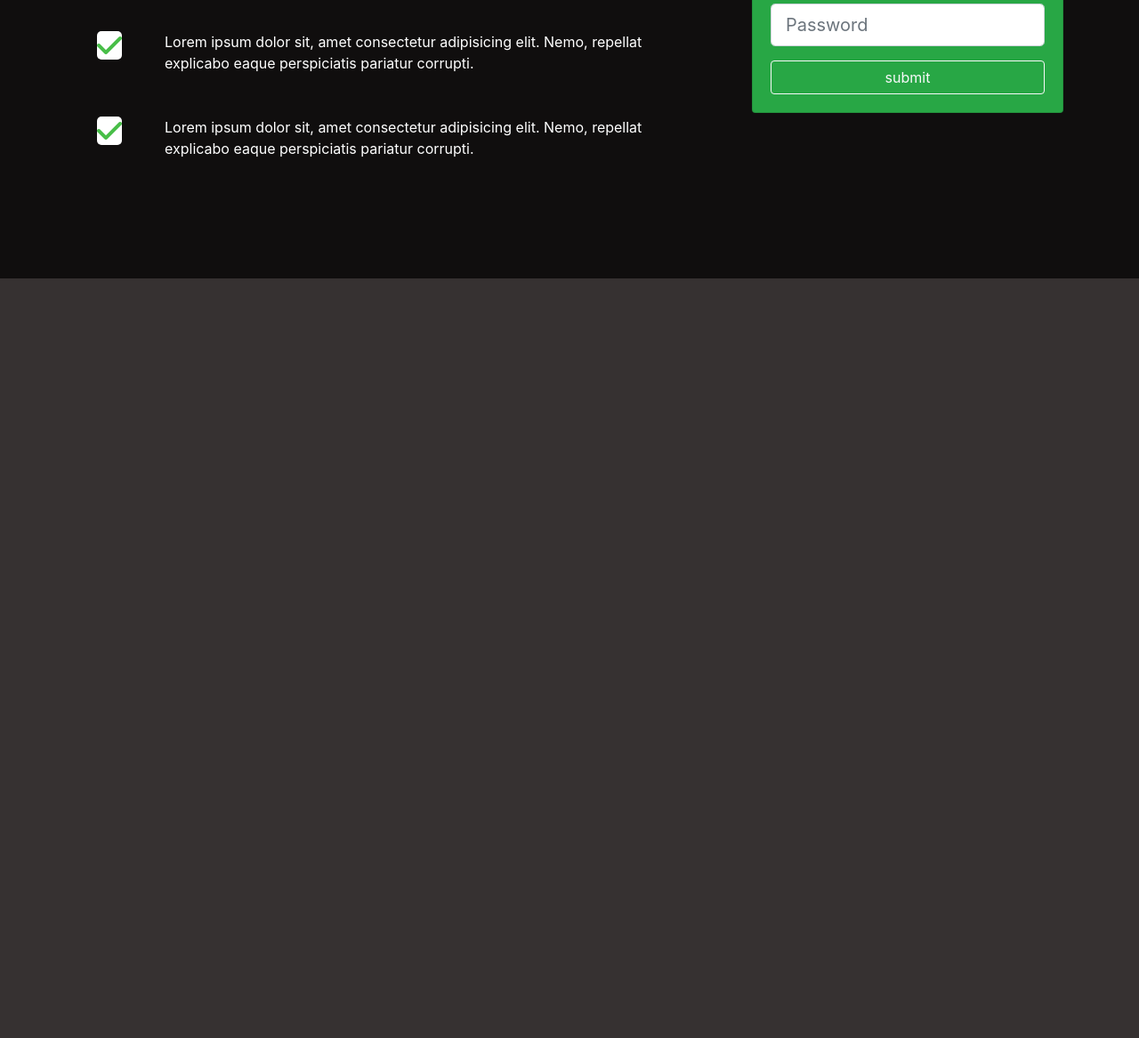
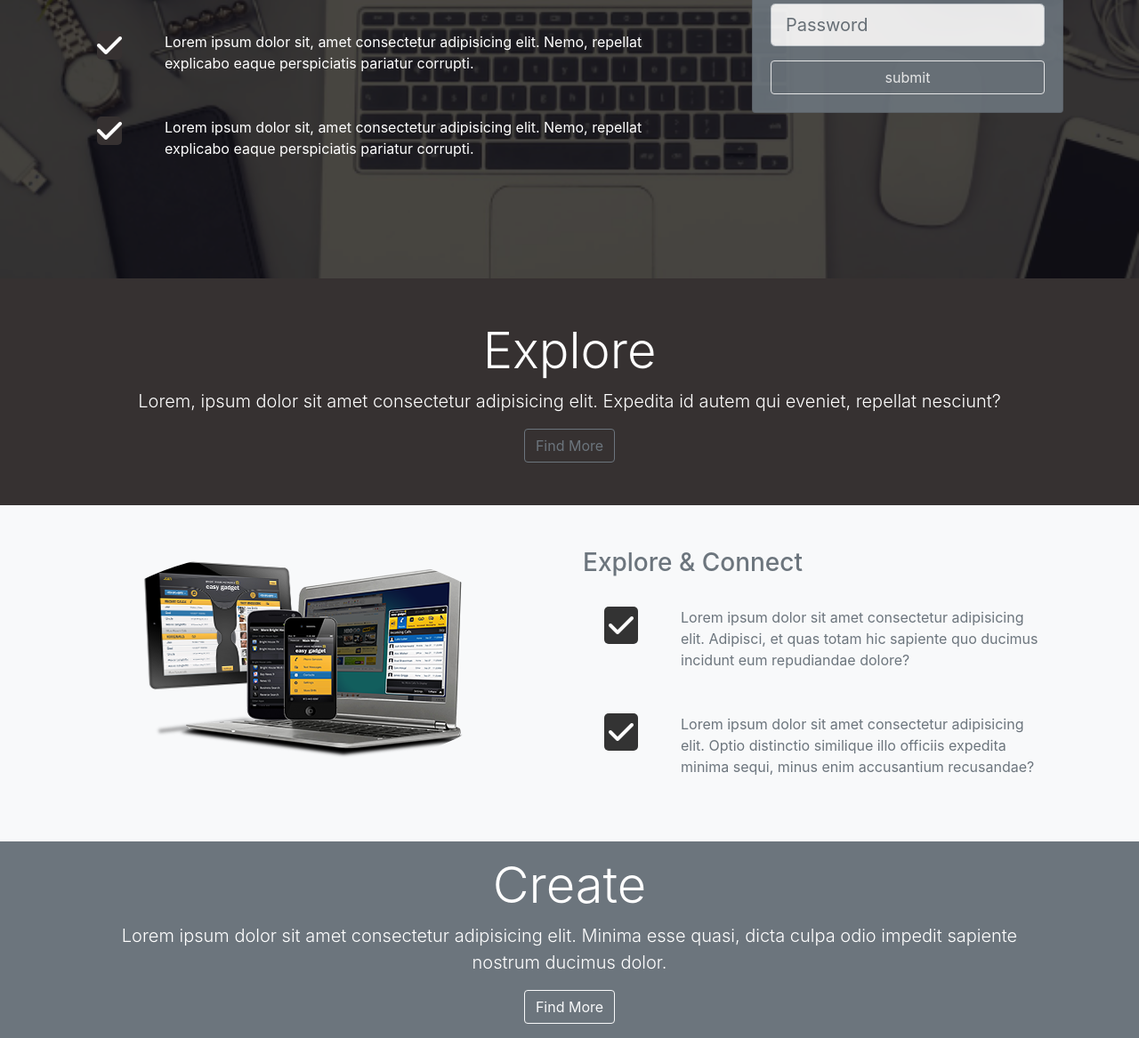
Before and after one commit to philani26/simplewebsite, a plain HTML site: page index.html in a window 1280 px wide. Shown: the part 387-1554 px from the top of the page at 89% size. Before the commit the page ends 800 px from the top, so only its background shows below. Drawn offline with nearby package versions, Linux system fonts and the light colour scheme.

Commit message:
simple-template

```diff
--- a/css/style.css
+++ b/css/style.css
@@ -4,12 +4,12 @@ body {
 }
 
 .navbar{
-    border-bottom: rgb(72, 190, 72) 3px solid;
+    border-bottom: rgb(246, 247, 246) 3px solid;
     opacity: 0.9;
 }
 
 #home-section {
-    background: url('../img/cover.png');
+    background: url('../img/bg3.png');
     background-repeat: no-repeat;
     background-size: cover;
     background-attachment: fixed;
@@ -30,11 +30,18 @@ body {
 }
 
 #home-section .card-form{
-    opacity: 10;
+    opacity: 0.9;
 }
 
 #home-section .fa {
-    color:rgb(72, 190, 72);
-    background: #fff;
+    color:#fff;
+    background: rgb(54, 49, 49);
     border-radius: 5px;
 }
+
+#explore-section .fa{
+    background: #333;
+    color: #fff;
+    padding: 5px;
+    border-radius: 5px;
+}
--- a/index.html
+++ b/index.html
@@ -41,7 +41,7 @@
             <div class="home-inner container">
                 <div class="row">
                 <div class="col-lg-8 d-none d-lg-block">
-                    <h1 class="display-4">Build <strong>social profile</strong> and gain <strong>revenue profit</strong></h1>
+                    <h1 class="display-4">Build <strong>Something</strong> & <strong>Build your future with us</strong></h1>
                     <div class="d-flex">
                         <div class="p-4 align-self-start">
                             <i class="fa fa-check fa-2x"></i>
@@ -69,7 +69,7 @@
                 </div>
 
                 <div class="col-lg-4">
-                    <div class="card bg-success text-center card-form">
+                    <div class="card bg-secondary text-center card-form">
                         <div class="card-body">
                             <h3>Join Us Today</h3>
                             <p>Please fill the form to join us</p>
@@ -93,6 +93,65 @@
         </div>
     </header>
 
+    <!-- EXPLORE -->
+    <section id="explore-header-section">
+
+        <div class="container">
+        <div class="row">
+            <div class="col text-center py-5">
+                <h1 class="display-4">Explore</h1>
+                <p class="lead">Lorem, ipsum dolor sit amet consectetur adipisicing elit. Expedita id autem qui eveniet,
+                     repellat nesciunt?</p>
+            <input type="submit" value="Find More" class="btn btn-outline-secondary ">
+
+            </div>
+        </div>
+        </div>
+    </section>
+
+    <!-- EXPLORE SECTION -->
+    <div id="explore-section" class="bg-light text-muted py-5">
+        <div class="container">
+            <div class="row">
+             <div class="col-md-6">
+                 <img src="./img/explore.png" alt="" class="img-flued mb-3 rounded-circle ">
+             </div>
+             <div class="col-md-6">
+                 <h3>Explore & Connect</h3>
+                    <div class="d-flex">
+                        <div class="p-4 align-self-start">
+                            <i class="fa fa-check fa-2x"></i>
+                        </div>
+                        <div class="p-4 align-self-end">
+                            Lorem ipsum dolor sit amet consectetur adipisicing elit.
+                             Adipisci, et quas totam hic sapiente quo ducimus incidunt eum repudiandae dolore?
+                        </div>
+                    </div>
+                    <div class="d-flex">
+                        <div class="p-4 align-self-start">
+                            <i class="fa fa-check fa-2x"></i>
+                        </div>
+                        <div class="p-4 align-self-end">
+                            Lorem ipsum dolor sit amet consectetur adipisicing elit.
+                            Optio distinctio similique illo officiis expedita minima sequi, minus enim accusantium recusandae?
+                        </div>
+                    </div>
+             </div>
+            </div>
+        </div>
+    </div>
+
+    <!-- Create-Sectiom -->
+    <div id="create-section" class="bg-secondary">
+        <div class="container">
+            <div class="col text-center py-3">
+                <h1 class="display-4 text-center">Create</h1>
+                <p class="lead">Lorem ipsum dolor sit amet consectetur adipisicing elit. Minima esse quasi, dicta culpa odio impedit sapiente nostrum ducimus dolor.</p>
+                <input type="submit" value="Find More" class="btn btn-outline-light ">
+            </div>
+
+        </div>
+    </div>
 
     <script src="https://code.jquery.com/jquery-3.4.1.slim.min.js" integrity="sha384-J6qa4849blE2+poT4WnyKhv5vZF5SrPo0iEjwBvKU7imGFAV0wwj1yYfoRSJoZ+n" crossorigin="anonymous"></script>
 <script src="https://cdn.jsdelivr.net/npm/popper.js@1.16.0/dist/umd/popper.min.js" integrity="sha384-Q6E9RHvbIyZFJoft+2mJbHaEWldlvI9IOYy5n3zV9zzTtmI3UksdQRVvoxMfooAo" crossorigin="anonymous"></script>
```
Also changed, not shown: img/bg2.jpg (added), img/bg3.png (added), img/explore.png (added).
